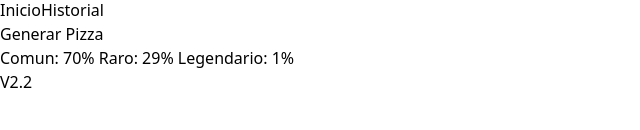
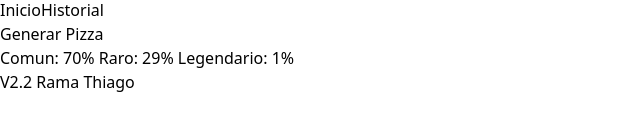
Before and after one commit to Agustinpc99/Niko-pizzapp-web, a React (Vite) app: page / in a window 1280 px wide. Shown: the part 538-668 px from the top of the page, without its empty margins (0-640 px from the left). Built offline with nearby package versions, Linux system fonts and the light colour scheme.

Commit message:
thiago branch

```diff
--- a/src/components/Footer.jsx
+++ b/src/components/Footer.jsx
@@ -2,7 +2,7 @@ import React from 'react'
 
 function Footer() {
   return (
-    <footer className="flex px-2 bg-gradient-to-r from-red-700 to-amber-500 py-3 items-center h-14 justify-center"><p className='text-xl font-semibold'>V2.2</p></footer>
+    <footer className="flex px-2 bg-gradient-to-r from-red-700 to-amber-500 py-3 items-center h-14 justify-center"><p className='text-xl font-semibold'>V2.2 Rama Thiago</p></footer>
   )
 }
 
```
